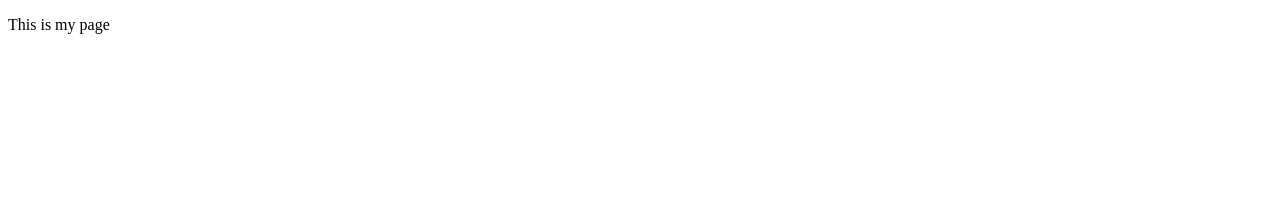
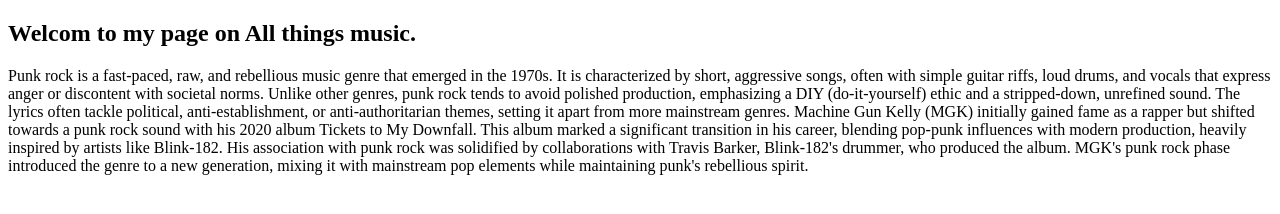
Before and after one commit to crzcrusader/webpages, a plain HTML site: page index.html in a window 1280 px wide. Drawn offline with Linux system fonts and the light colour scheme.

Commit message:
html webpage update

```diff
--- a/index.html
+++ b/index.html
@@ -3,11 +3,22 @@
 
     <head>
         <meta charset="UTF-8" />
-        <title>My test page</title>
+        <!--This is where my Title will go-->
+        <title>My Muical Menu</title>
+        <link href="style.css" rel="stylesheet" type="text/css" />
     </head>
 
     <body>
-    <p>This is my page</p>
+        <!--This is where my welcome message will go-->
+        <head>
+            <h2>Welcom to my page on All things music.</h2>
+        </head>
+    <p>
+        Punk rock is a fast-paced, raw, and rebellious music genre that emerged in the 1970s. It is characterized by short, aggressive songs, often with simple guitar riffs, loud drums, and vocals that express anger or discontent with societal norms. Unlike other genres, punk rock tends to avoid polished production, emphasizing a DIY (do-it-yourself) ethic and a stripped-down, unrefined sound. The lyrics often tackle political, anti-establishment, or anti-authoritarian themes, setting it apart from more mainstream genres.
+
+
+        Machine Gun Kelly (MGK) initially gained fame as a rapper but shifted towards a punk rock sound with his 2020 album Tickets to My Downfall. This album marked a significant transition in his career, blending pop-punk influences with modern production, heavily inspired by artists like Blink-182. His association with punk rock was solidified by collaborations with Travis Barker, Blink-182's drummer, who produced the album. MGK's punk rock phase introduced the genre to a new generation, mixing it with mainstream pop elements while maintaining punk's rebellious spirit.
+    </p>
 
     </body>
 </html>
```
